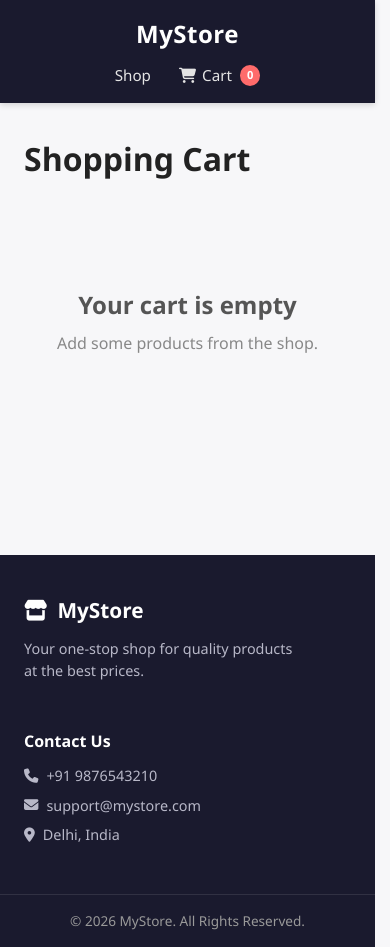
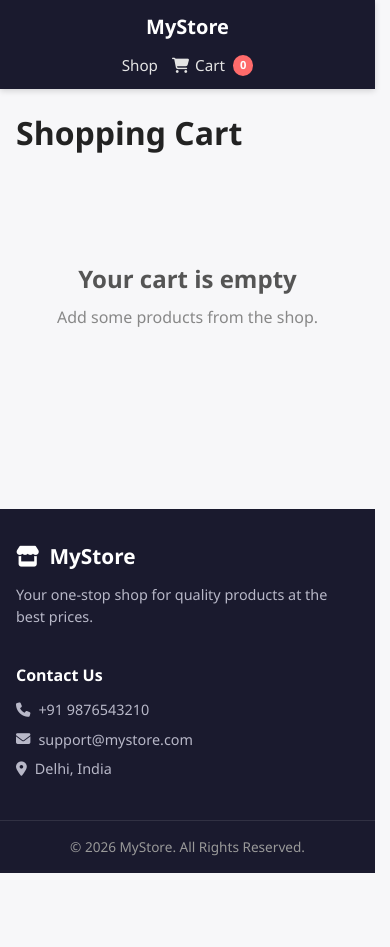
Before and after one commit to yashkansal12/E-commerce-page-, a React (Vite) app: page /cart in a window 390 px wide. After the commit the page ends 873 px from the top, so only its background shows below. Built offline with nearby package versions, Linux system fonts and the light colour scheme.

Commit message:
Update App.css

```diff
--- a/src/App.css
+++ b/src/App.css
@@ -16,23 +16,11 @@ body {
   line-height: 1.5;
 }
 
-a {
-  text-decoration: none;
-  color: inherit;
-}
+a { text-decoration: none; color: inherit; }
+button { cursor: pointer; border: none; font-family: inherit; }
+img { max-width: 100%; display: block; }
 
-button {
-  cursor: pointer;
-  border: none;
-  font-family: inherit;
-}
-
-img {
-  max-width: 100%;
-  display: block;
-}
-
-
+/* Navbar */
 .header {
   background: #1a1a2e;
   position: sticky;
@@ -54,7 +42,6 @@ img {
   font-size: 1.5rem;
   font-weight: 700;
   color: #fff;
-  letter-spacing: 0.5px;
 }
 
 .nav-links {
@@ -73,13 +60,7 @@ img {
   transition: color 0.2s ease;
 }
 
-.nav-links a:hover {
-  color: #ff6b6b;
-}
-
-.nav-links a[href="/cart"] {
-  position: relative;
-}
+.nav-links a:hover { color: #ff6b6b; }
 
 .cart-count {
   background: #ff6b6b;
@@ -91,28 +72,7 @@ img {
   margin-left: 2px;
 }
 
-.search-box {
-  display: flex;
-  align-items: center;
-  background: #fff;
-  border-radius: 6px;
-  overflow: hidden;
-}
-
-.search-box input {
-  border: none;
-  padding: 8px 12px;
-  outline: none;
-  font-size: 0.9rem;
-}
-
-.search-box button {
-  background: #ff6b6b;
-  color: #fff;
-  padding: 8px 14px;
-}
-
-
+/* Home */
 .home {
   min-height: 70vh;
   display: flex;
@@ -124,16 +84,8 @@ img {
   padding: 40px 20px;
 }
 
-.home-content h1 {
-  font-size: 2.75rem;
-  margin-bottom: 16px;
-}
-
-.home-content p {
-  font-size: 1.1rem;
-  color: #cfcfcf;
-  margin-bottom: 28px;
-}
+.home-content h1 { font-size: 2.75rem; margin-bottom: 16px; }
+.home-content p { font-size: 1.1rem; color: #cfcfcf; margin-bottom: 28px; }
 
 .shop-btn {
   background: #ff6b6b;
@@ -142,32 +94,20 @@ img {
   font-size: 1rem;
   font-weight: 600;
   border-radius: 30px;
-  transition: transform 0.2s ease, background 0.2s ease;
+  transition: 0.2s ease;
 }
 
-.shop-btn:hover {
-  background: #ff4757;
-}
+.shop-btn:hover { background: #ff4757; transform: translateY(-2px); }
 
-
+/* Shop */
 .shop {
-  width: 100%;
   max-width: 1200px;
   margin: 0 auto;
   padding: 32px 24px 60px;
 }
 
-.shop h1 {
-  font-size: 2rem;
-  margin-bottom: 20px;
-}
-
-.loading {
-  text-align: center;
-  padding: 80px 0;
-  font-size: 1.3rem;
-  color: #666;
-}
+.shop h1 { font-size: 2rem; margin-bottom: 20px; }
+.loading { text-align: center; padding: 80px 0; font-size: 1.3rem; color: #666; }
 
 .shop-controls {
   display: flex;
@@ -188,16 +128,8 @@ img {
   flex: 1 1 240px;
 }
 
-.shop-search i {
-  color: #999;
-}
-
-.shop-search input {
-  border: none;
-  outline: none;
-  width: 100%;
-  font-size: 0.95rem;
-}
+.shop-search i { color: #999; }
+.shop-search input { border: none; outline: none; width: 100%; font-size: 0.95rem; }
 
 .shop-controls select {
   padding: 10px 14px;
@@ -220,32 +152,13 @@ img {
   flex-shrink: 0;
 }
 
-.clear-btn:hover {
-  background: #ddd;
-}
+.clear-btn:hover { background: #ddd; }
 
-.product-count {
-  color: #666;
-  font-size: 0.9rem;
-  margin-bottom: 18px;
-}
+.product-count { color: #666; font-size: 0.9rem; margin-bottom: 18px; }
 
-.no-products {
-  text-align: center;
-  padding: 70px 0;
-  color: #888;
-}
-
-.no-products i {
-  font-size: 2.5rem;
-  margin-bottom: 12px;
-  color: #ccc;
-}
-
-.no-products h2 {
-  margin-bottom: 8px;
-  color: #555;
-}
+.no-products { text-align: center; padding: 70px 0; color: #888; }
+.no-products i { font-size: 2.5rem; margin-bottom: 12px; color: #ccc; }
+.no-products h2 { margin-bottom: 8px; color: #555; }
 
 .products {
   display: grid;
@@ -260,7 +173,7 @@ img {
   box-shadow: 0 2px 8px rgba(0, 0, 0, 0.06);
   display: flex;
   flex-direction: column;
-  transition: transform 0.2s ease, box-shadow 0.2s ease;
+  transition: 0.2s ease;
 }
 
 .product-card:hover {
@@ -277,10 +190,7 @@ img {
   background: #fafafa;
 }
 
-.product-image img {
-  height: 100%;
-  object-fit: contain;
-}
+.product-image img { height: 100%; object-fit: contain; }
 
 .product-info {
   padding: 16px;
@@ -301,18 +211,8 @@ img {
   -webkit-box-orient: vertical;
 }
 
-.product-info .category {
-  font-size: 0.8rem;
-  color: #999;
-  text-transform: capitalize;
-}
-
-.product-info .price {
-  font-size: 1.15rem;
-  font-weight: 700;
-  color: #1a1a2e;
-  margin-top: 4px;
-}
+.product-info .category { font-size: 0.8rem; color: #999; text-transform: capitalize; }
+.product-info .price { font-size: 1.15rem; font-weight: 700; color: #1a1a2e; margin-top: 4px; }
 
 .cart-btn {
   margin-top: 10px;
@@ -329,34 +229,18 @@ img {
   transition: background 0.2s ease;
 }
 
-.cart-btn:hover {
-  background: #ff6b6b;
-}
+.cart-btn:hover { background: #ff6b6b; }
 
-
+/* Cart */
 .cart {
-  width: 100%;
-  width : 100%;
   max-width: 1100px;
   margin: 0 auto;
   padding: 32px 24px 60px;
 }
 
-.cart h1 {
-  font-size: 2rem;
-  margin-bottom: 24px;
-}
-
-.empty-cart {
-  text-align: center;
-  padding: 80px 0;
-  color: #888;
-}
-
-.empty-cart h2 {
-  margin-bottom: 8px;
-  color: #555;
-}
+.cart h1 { font-size: 2rem; margin-bottom: 24px; }
+.empty-cart { text-align: center; padding: 80px 0; color: #888; }
+.empty-cart h2 { margin-bottom: 8px; color: #555; }
 
 .cart-container {
   display: grid;
@@ -365,11 +249,7 @@ img {
   align-items: start;
 }
 
-.cart-items {
-  display: flex;
-  flex-direction: column;
-  gap: 16px;
-}
+.cart-items { display: flex; flex-direction: column; gap: 16px; }
 
 .car-item {
   display: flex;
@@ -389,29 +269,11 @@ img {
   padding: 8px;
 }
 
-.cart-item-info {
-  flex: 1;
-  display: flex;
-  flex-direction: column;
-  gap: 6px;
-}
+.cart-item-info { flex: 1; display: flex; flex-direction: column; gap: 6px; }
+.cart-item-info h3 { font-size: 1rem; font-weight: 600; }
+.cart-item-info p { font-weight: 700; color: #1a1a2e; }
 
-.cart-item-info h3 {
-  font-size: 1rem;
-  font-weight: 600;
-}
-
-.cart-item-info p {
-  font-weight: 700;
-  color: #1a1a2e;
-}
-
-.quantity {
-  display: flex;
-  align-items: center;
-  gap: 12px;
-  margin-top: 4px;
-}
+.quantity { display: flex; align-items: center; gap: 12px; margin-top: 4px; }
 
 .quantity button {
   width: 28px;
@@ -426,15 +288,8 @@ img {
   transition: background 0.2s ease;
 }
 
-.quantity button:hover {
-  background: #ddd;
-}
-
-.quantity span {
-  font-weight: 600;
-  min-width: 18px;
-  text-align: center;
-}
+.quantity button:hover { background: #ddd; }
+.quantity span { font-weight: 600; min-width: 18px; text-align: center; }
 
 .remove-btn {
   margin-top: 6px;
@@ -448,9 +303,7 @@ img {
   gap: 6px;
 }
 
-.remove-btn:hover {
-  text-decoration: underline;
-}
+.remove-btn:hover { text-decoration: underline; }
 
 .cart-summary {
   background: #fff;
@@ -461,10 +314,7 @@ img {
   top: 90px;
 }
 
-.cart-summary h2 {
-  font-size: 1.2rem;
-  margin-bottom: 18px;
-}
+.cart-summary h2 { font-size: 1.2rem; margin-bottom: 18px; }
 
 .summary-row {
   display: flex;
@@ -486,8 +336,8 @@ img {
 .checkout-btn {
   width: 100%;
   margin-top: 18px;
-  background: blue;
-  color: White;
+  background: #ff6b6b;
+  color: #fff;
   padding: 14px;
   border-radius: 8px;
   font-size: 1rem;
@@ -496,19 +346,13 @@ img {
   align-items: center;
   justify-content: center;
   gap: 8px;
-  transition: background 0.02s ease;
+  transition: background 0.2s ease;
 }
 
-.checkout-btn:hover {
-  background: green;
-}
+.checkout-btn:hover { background: #ff4757; }
 
-
-.footer {
-  background: #1a1a2e;
-  color: #e4e4e4;
-  margin-top: 60px;
-}
+/* Footer */
+.footer { background: #1a1a2e; color: #e4e4e4; margin-top: 60px; }
 
 .footer-container {
   max-width: 1200px;
@@ -529,11 +373,7 @@ img {
   color: #fff;
 }
 
-.footer-section h3 {
-  font-size: 1rem;
-  margin-bottom: 12px;
-  color: #fff;
-}
+.footer-section h3 { font-size: 1rem; margin-bottom: 12px; color: #fff; }
 
 .footer-section p {
   color: #b8b8c8;
@@ -553,27 +393,35 @@ img {
   color: #999;
 }
 
+/* Responsive */
+@media (max-width: 992px) {
+  .products { grid-template-columns: repeat(auto-fill, minmax(200px, 1fr)); gap: 16px; }
+  .cart-container { grid-template-columns: 1fr; }
+  .cart-summary { position: static; }
+}
 
 @media (max-width: 768px) {
-  .navbar {
-    flex-direction: column;
-    gap: 12px;
-  }
+  .navbar { flex-direction: column; gap: 12px; padding: 12px 16px; }
+  .home { min-height: 55vh; padding: 30px 16px; }
+  .home-content h1 { font-size: 2rem; }
+  .shop { padding: 20px 16px 40px; }
+  .shop-controls { flex-direction: column; align-items: stretch; }
+  .shop-controls select, .clear-btn { width: 100%; }
+  .products { grid-template-columns: repeat(auto-fill, minmax(150px, 1fr)); gap: 12px; }
+  .product-image { height: 150px; }
+  .cart { padding: 20px 16px 40px; }
+  .car-item { flex-direction: column; }
+  .car-item img { width: 100%; height: 160px; }
+  .footer-container { padding: 32px 16px; gap: 28px; }
+  .footer-section p { max-width: 100%; }
+}
 
-  .cart-container {
-    grid-template-columns: 1fr;
-  }
-
-  .cart-summary {
-    position: static;
-  }
-
-  .car-item {
-    flex-direction: column;
-  }
-
-  .car-item img {
-    width: 100%;
-    height: 160px;
-  }
+@media (max-width: 480px) {
+  .logo a { font-size: 1.25rem; }
+  .nav-links { gap: 14px; font-size: 0.85rem; }
+  .home-content h1 { font-size: 1.6rem; }
+  .products { grid-template-columns: repeat(auto-fill, minmax(130px, 1fr)); }
+  .product-info .price { font-size: 1rem; }
+  .cart-btn { font-size: 0.8rem; padding: 8px; }
+  .checkout-btn { font-size: 0.9rem; padding: 12px; }
 }
```
